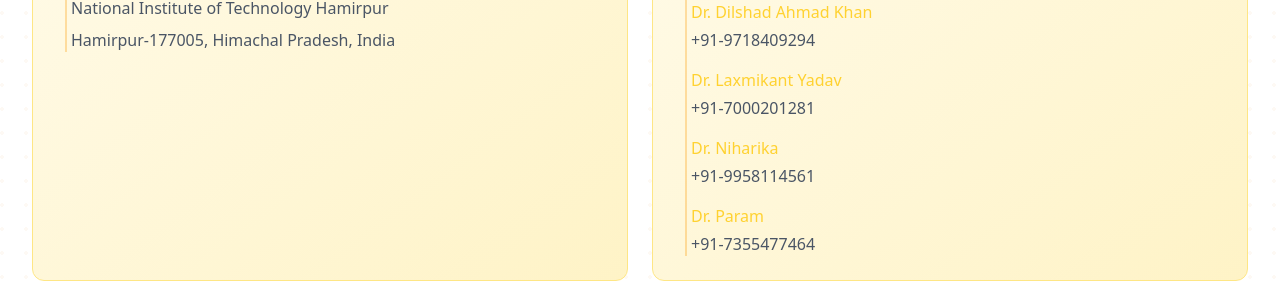
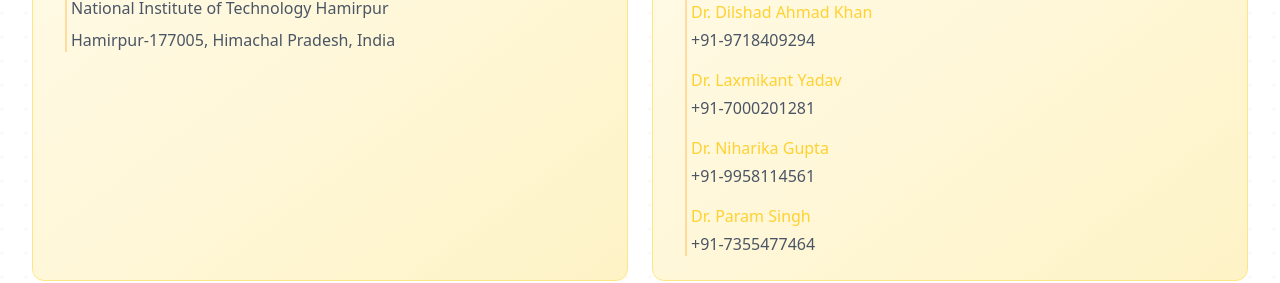
Before and after one commit to AshishNith/MATHED-2025, a React (Vite) app: page / in a window 1280 px wide. Shown: the part 5560-5843 px from the top of the page. Built offline with nearby package versions, Linux system fonts and the light colour scheme.

Commit message:
Update the contact details in the contact section

```diff
--- a/src/components/Contact.jsx
+++ b/src/components/Contact.jsx
@@ -86,13 +86,13 @@
                     </a>
                   </div>
                   <div className="space-y-1">
-                    <p className="font-medium text-amber-300">Dr. Niharika</p>
+                    <p className="font-medium text-amber-300">Dr. Niharika Gupta</p>
                     <a href="tel:+919958114561" className="text-gray-600 hover:text-amber-600 transition-colors block">
                       +91-9958114561
                     </a>
                   </div>
                   <div className="space-y-1">
-                    <p className="font-medium text-amber-300">Dr. Param</p>
+                    <p className="font-medium text-amber-300">Dr. Param Singh</p>
                     <a href="tel:+917355477464" className="text-gray-600 hover:text-amber-600 transition-colors block">
                       +91-7355477464
                     </a>
```
